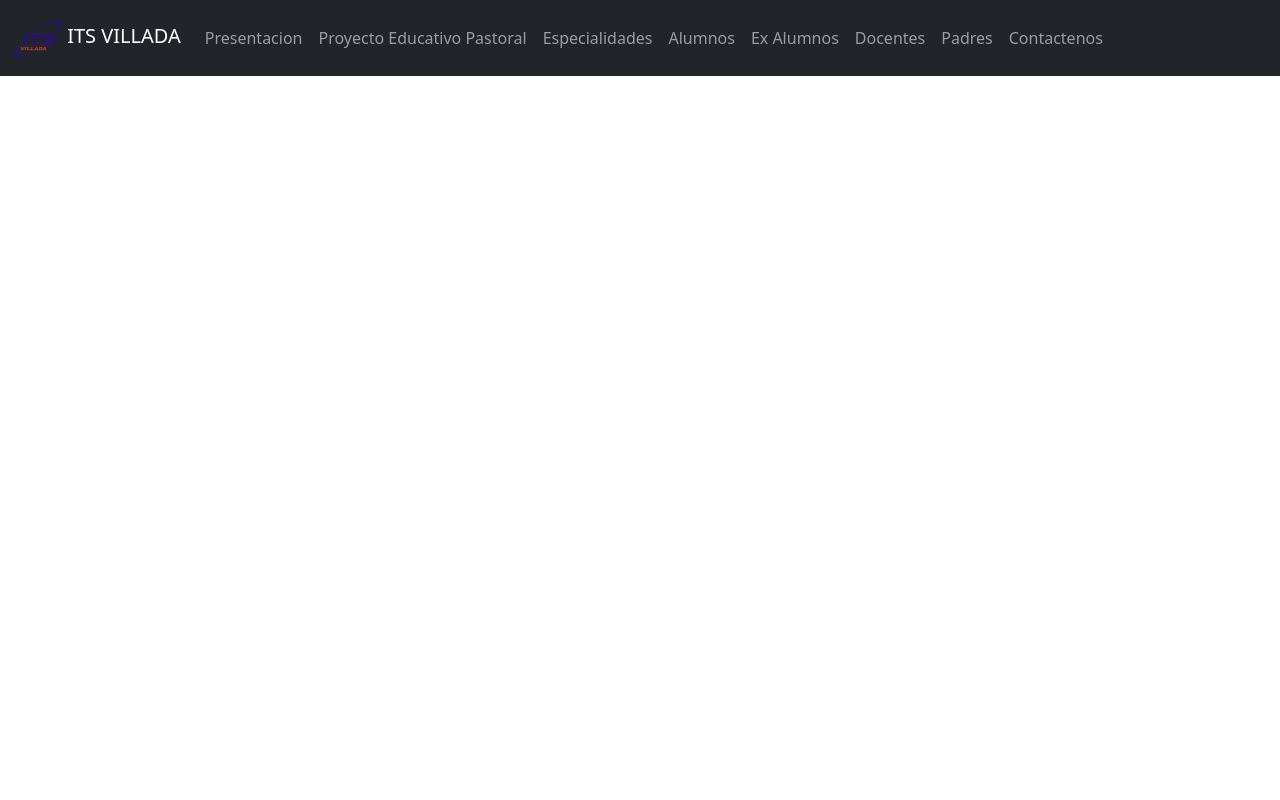
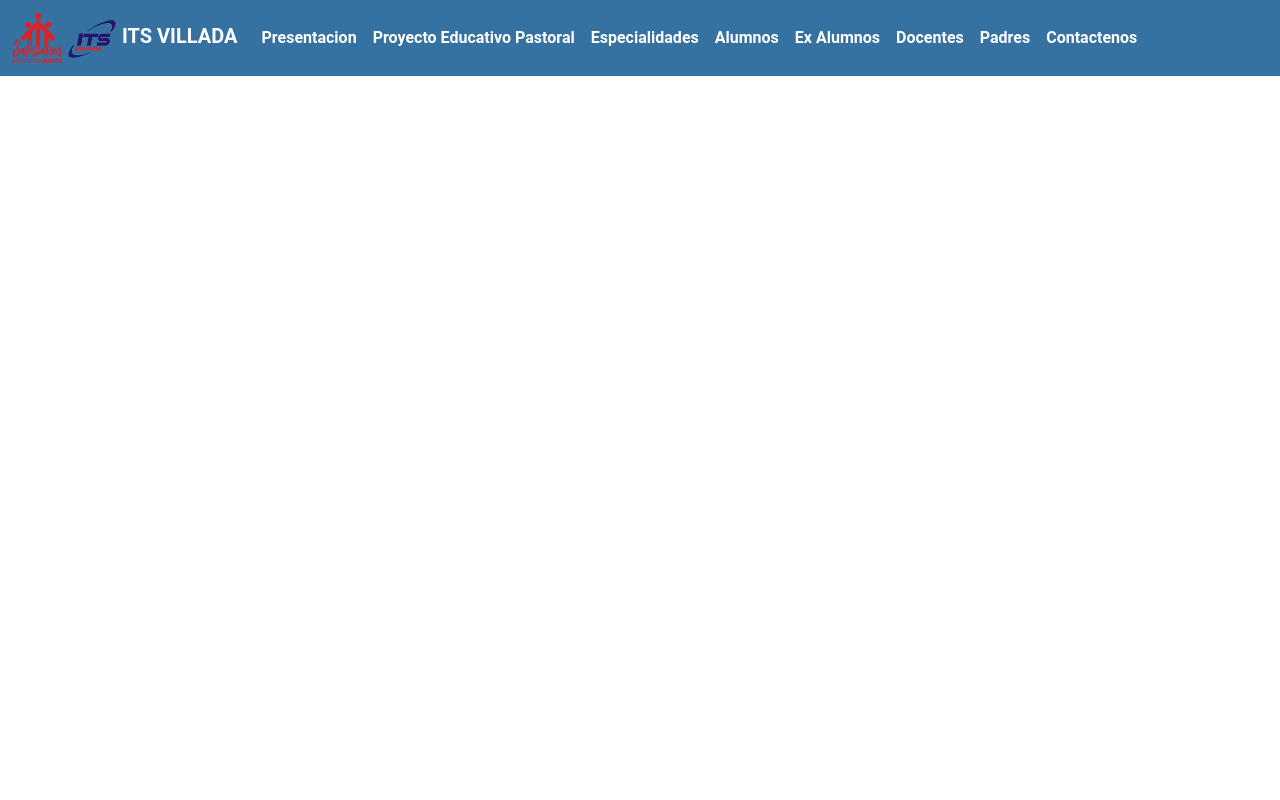
Before and after one commit to MateMar04/VilladaWebsite, a Django app: page / in a window 1280 px wide. Run offline with Django 4.2, Linux system fonts and the light colour scheme.

Commit message:
navbar styles

```diff
--- /dev/null
+++ b/conf/confApp/static/css/navbar.css
@@ -0,0 +1,34 @@
+* {
+    font-family: Roboto;
+}
+
+
+.navbar {
+    background-color: #3572A1;
+
+}
+
+.navbar-brand {
+    color: white;
+    font-weight: bold;
+    font-family: Roboto;
+
+}
+
+.nav-link {
+    color: white;
+    font-weight: bold;
+    font-family: Roboto;
+}
+
+.navbar-brand:hover {
+    color: #bebebe;
+}
+
+.nav-link:hover {
+    color: #bebebe;
+}
+
+.nav-link:focus {
+    color: #bebebe;
+}
--- a/conf/templates/navbar.html
+++ b/conf/templates/navbar.html
@@ -2,10 +2,13 @@
 
 <link crossorigin="anonymous" href="https://cdn.jsdelivr.net/npm/bootstrap@5.0.2/dist/css/bootstrap.min.css"
       integrity="sha384-EVSTQN3/azprG1Anm3QDgpJLIm9Nao0Yz1ztcQTwFspd3yD65VohhpuuCOmLASjC" rel="stylesheet">
+<link href="{% static 'css/navbar.css' %}" rel="stylesheet">
 
-<nav class="navbar navbar-expand-lg navbar-dark bg-dark">
+<nav class="navbar navbar-expand-lg">
     <div class="container-fluid">
         <a class="navbar-brand" href="#">
+            <img src="{% static 'images/Salesianos.png' %}" alt="" width="50" height="50"
+                 class="d-inline-block align-text-center">
             <img src="{% static 'images/VilladaLogo.png' %}" alt="" width="50" height="50"
                  class="d-inline-block align-text-center">
             ITS VILLADA
```
Also changed, not shown: conf/confApp/static/images/Salesianos.png (added).
